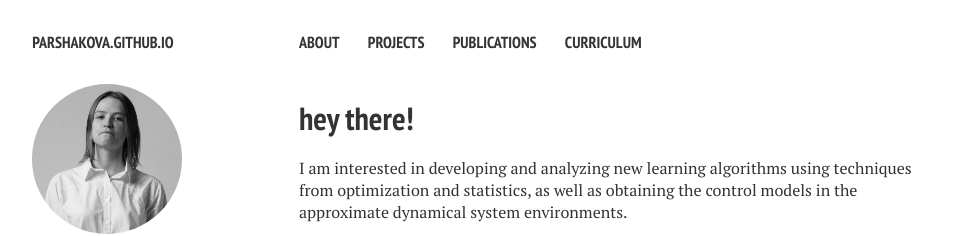
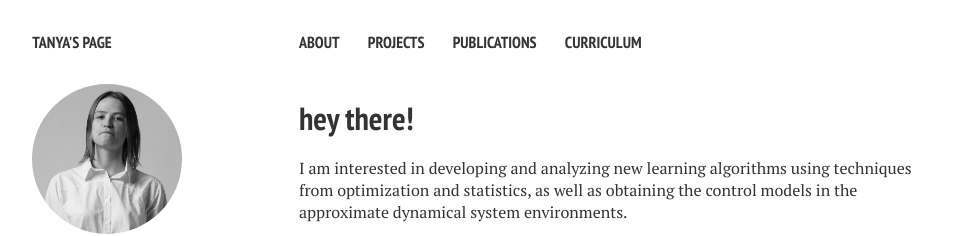
Before and after one commit to alexanch/parshakova.github.io, a Jekyll site: the page built from index.md, in a window 1280 px wide. Shown: the top 236 px of the page, without its empty margins (21-989 px from the left). Built offline with Jekyll 4.4.1, drawn with Linux system fonts in a browser that asks for light colours; nearby versions of some CDN libraries.

Commit message:
Update _config.yml

```diff
--- a/_config.yml
+++ b/_config.yml
@@ -1,5 +1,5 @@
-title:
-description:      Welcome to my site.
+title:            Tanya's page
+description:      hey there!
 # Your site's domain goes here. Leave localhost server or blank when working locally.
 url:              //parshakova.github.io
 
```
